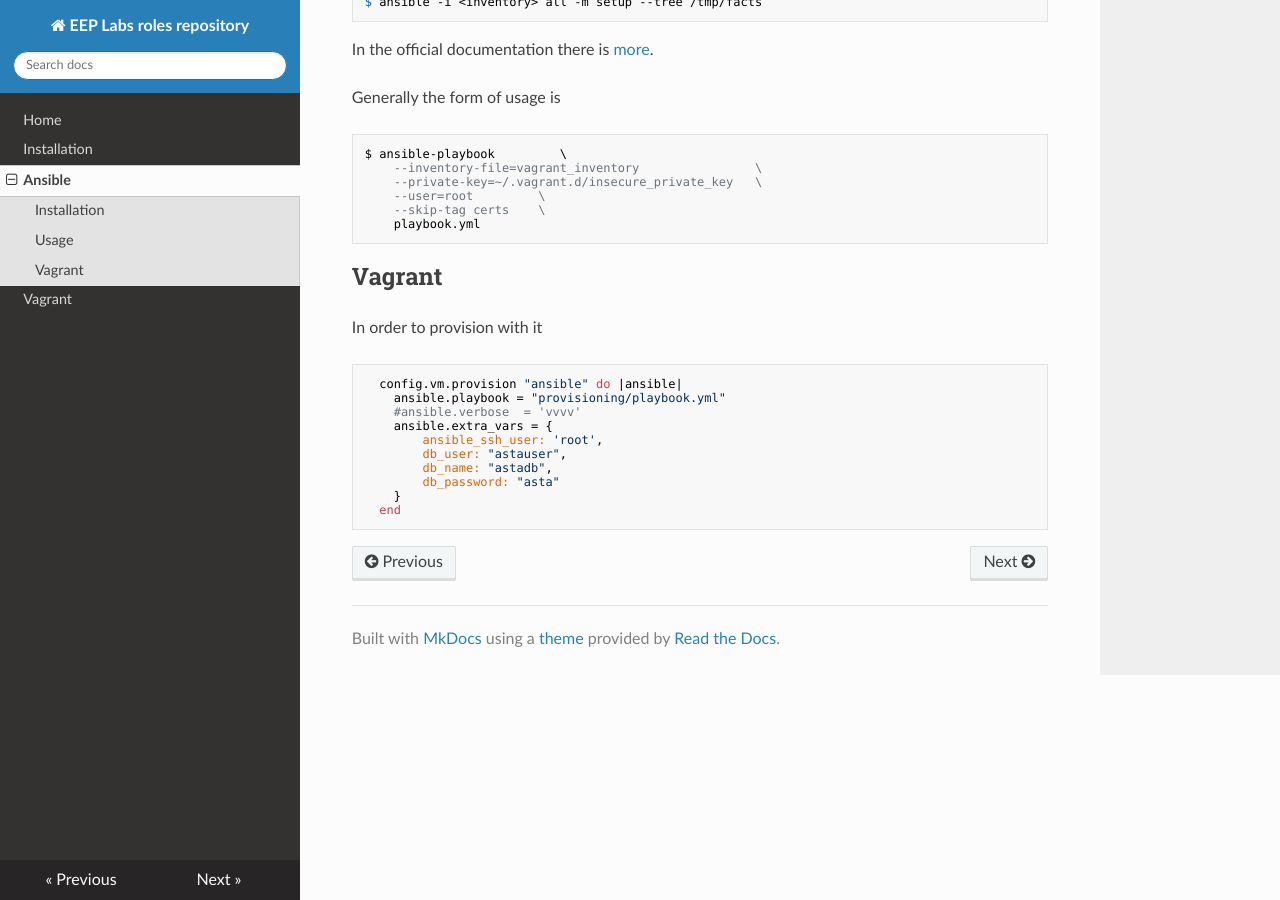
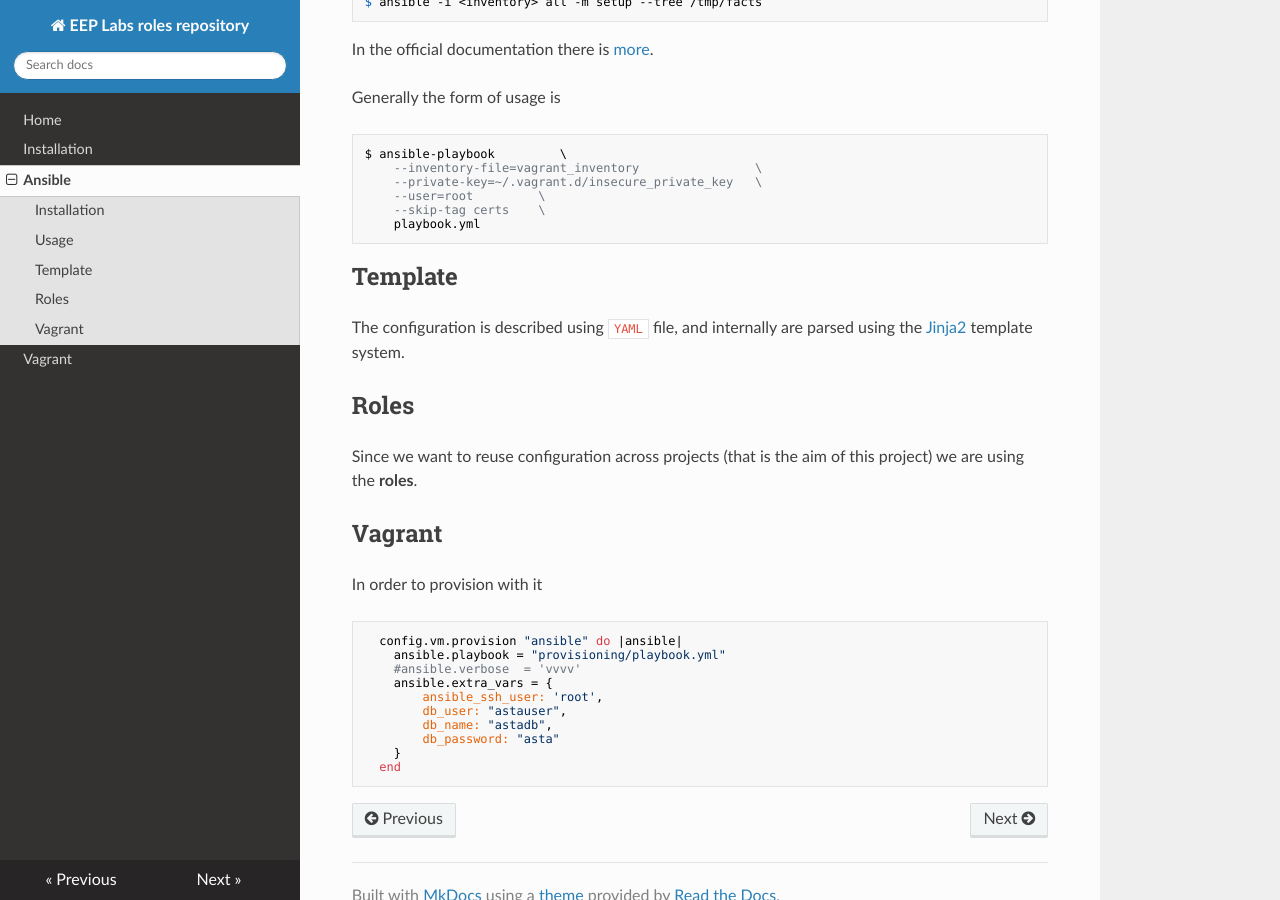
Before and after one commit to EEP-Labs/ansible-roles-repository, an MkDocs documentation site: the page built from docs/ansible.md, in a window 1280 px wide and 900 px high, scrolled down 867 px. Built offline with MkDocs 1.6.1, drawn with Linux system fonts in a browser that asks for light colours; nearby versions of some CDN libraries; old or Windows-style settings are respelled for this version of MkDocs.

Commit message:
More (initial) infos about ansible.

```diff
--- a/docs/ansible.md
+++ b/docs/ansible.md
@@ -43,6 +43,17 @@ Generally the form of usage is
         --skip-tag certs    \
         playbook.yml
 
+Template
+--------
+
+The configuration is described using ``YAML`` file, and internally are parsed using the [Jinja2](http://jinja.pocoo.org/)
+template system.
+
+Roles
+-----
+
+Since we want to reuse configuration across projects (that is the aim of this project) we are using the **roles**.
+
 Vagrant
 -------
 
```
